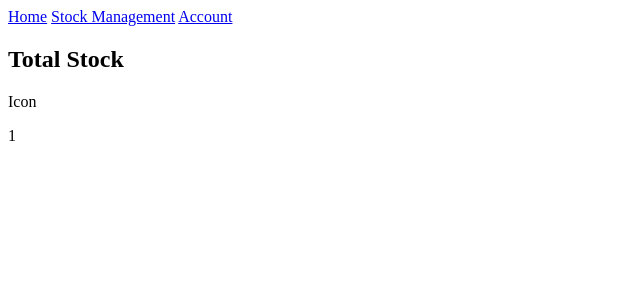
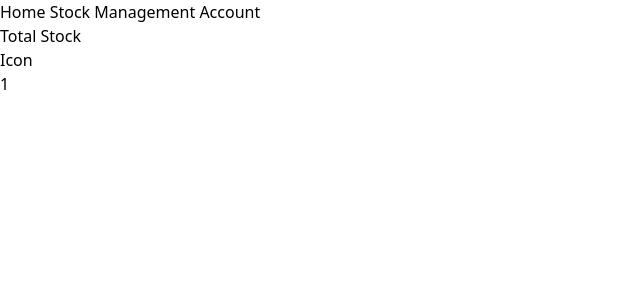
Before and after one commit to AndyLowm/Tyre-tracker, a FastAPI app: template app/templates/home.html.j2 in a window 1280 px wide. Shown: the top 300 px of the page, without its empty margins (0-640 px from the left). Run offline with FastAPI, Linux system fonts and the light colour scheme; the template is opened without the code that fills it: most values are stand-ins (such as "Sample title", 1, 10 or a date in 2020); style sheets or scripts are compiled from the project's sources; parts of the project's set-up code (start-up, migrations or seed data) failed here and were passed over.

Commit message:
add tailwind standalone CLI setup, ignore build output and runtime files

```diff
--- /dev/null
+++ b/app/static/css/input.css
@@ -0,0 +1,2 @@
+@import "tailwindcss";
+@source "../../templates";
--- a/app/templates/base.html.j2
+++ b/app/templates/base.html.j2
@@ -3,6 +3,7 @@
 <head>
     <meta charset="UTF-8">
     <meta name="viewport" content="width=device-width, initial-scale=1.0">
+    <link rel="stylesheet" href="{{ url_for('static', path='css/output.css') }}">
     <script src="/static/js/htmx.min.js"></script>
     <title>Tyre Tracker</title>
 </head>
--- a/pyproject.toml
+++ b/pyproject.toml
@@ -17,6 +17,7 @@ entrypoint = "app.main:app"
 
 [dependency-groups]
 dev = [
+    "pytailwindcss>=0.4.2",
     "pytest>=9.2.0",
 ]
 
```
Also changed, not shown: 2 other files.
